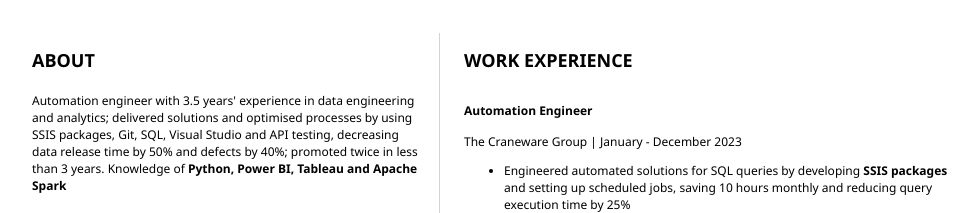
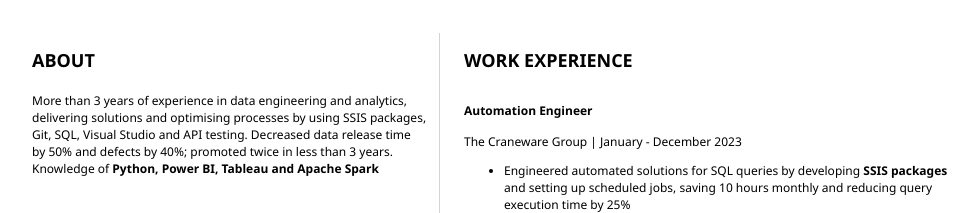
Before and after one commit to robercnaranjo/cv, a plain HTML site: page index.html in a window 1280 px wide. Shown: the part 124-337 px from the top of the page, without its empty margins (152-1130 px from the left). Drawn offline with Linux system fonts and the light colour scheme.

Commit message:
Updated ABOUT section

```diff
--- a/index.html
+++ b/index.html
@@ -17,9 +17,9 @@
 					<h2>ABOUT</h2>
 					<!-- about me -->
                     <p>
-                        Automation engineer with 3.5 years' experience in data engineering and analytics; delivered solutions and
-                        optimised processes by using SSIS packages, Git, SQL, Visual Studio and API testing, decreasing data release
-                        time by 50% and defects by 40%; promoted twice in less than 3 years. Knowledge of <b>Python, Power BI, Tableau and Apache Spark</b>
+                        More than 3 years of experience in data engineering and analytics, delivering solutions and optimising processes by using SSIS packages, Git, SQL, Visual Studio and API testing.
+                        Decreased data release time by 50% and defects by 40%; promoted twice in less than 3 years.
+                        Knowledge of <b>Python, Power BI, Tableau and Apache Spark</b>
                     </p>
 				</section>
 
```
